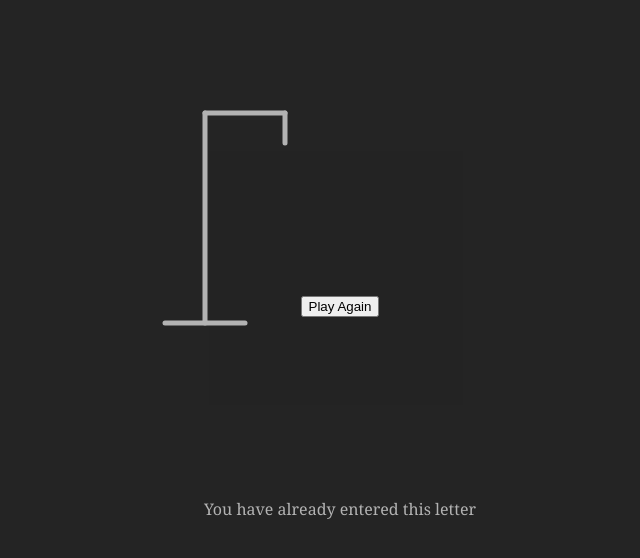
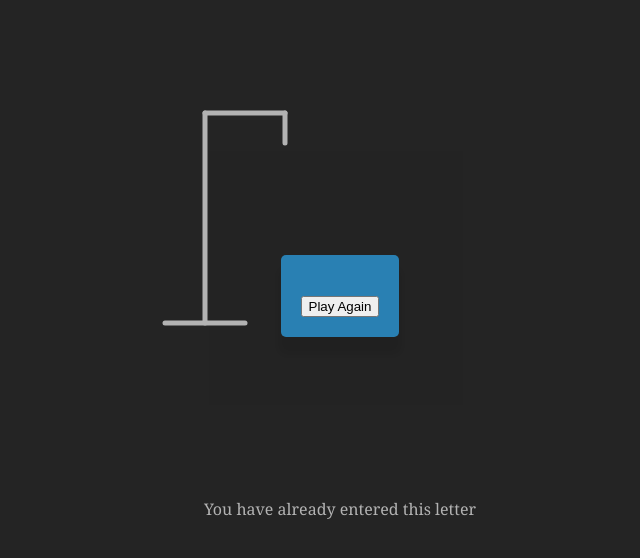
Before and after one commit to CornveliousFarva/HangMan-JS, a plain HTML site: page index.html in a window 1280 px wide. Shown: the part 104-662 px from the top of the page, without its empty margins (300-940 px from the left). Drawn offline with Linux system fonts and the light colour scheme.

Commit message:
Added the popup CSS.

```diff
--- a/style.css
+++ b/style.css
@@ -85,3 +85,11 @@ h1{
     align-items: center;
     justify-content: center;
 }
+
+.popup{
+    background: #2980b3;
+    border-radius: 5px;
+    box-shadow: 0 15px 10px 3px rgba(0, 0, 0, 0.1);
+    padding: 20px;
+    text-align: center;
+}
```
